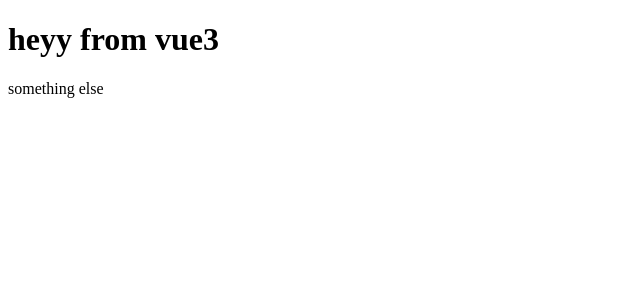
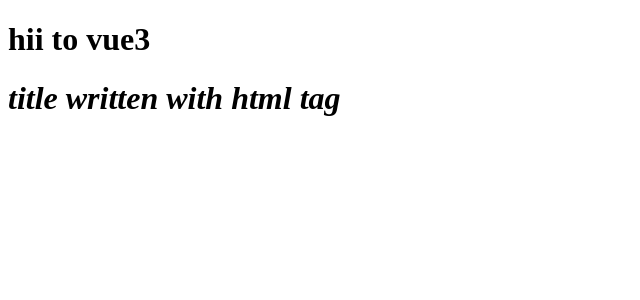
Before and after one commit to b3rking/vue3, a Vue app: page / in a window 1280 px wide. Shown: the top 300 px of the page, without its empty margins (0-640 px from the left). Built offline with nearby package versions, Linux system fonts and the light colour scheme.

Commit message:
feat: interpolation

```diff
--- a/src/App.vue
+++ b/src/App.vue
@@ -1,4 +1,17 @@
 <template>
-    <h1>heyy from vue3</h1>
-    <p>something else</p>
+    <!-- this is used to print out simple text -->
+    <h1>{{ title }}</h1>
+    <!-- this is used to print html -->
+    <em v-html="secondTitle"></em>
 </template>
+
+<script>
+export default {
+    data() {
+        return {
+            title: "hii to vue3",
+            secondTitle: "<h1>title written with html tag</h1>",
+        };
+    },
+};
+</script>
```
